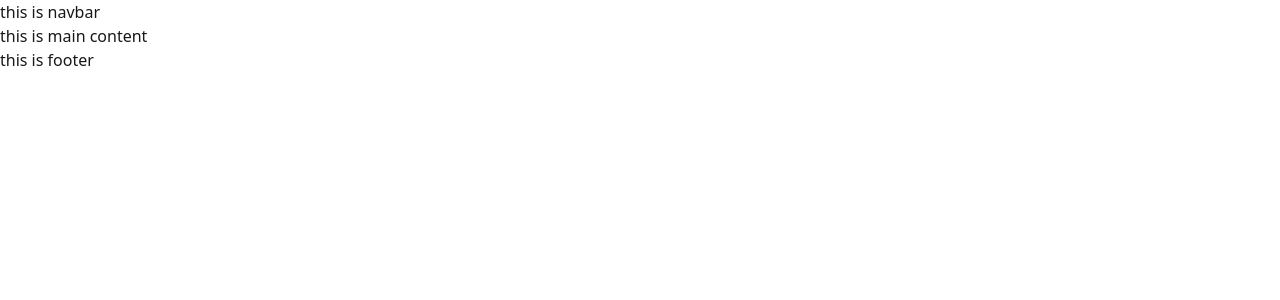
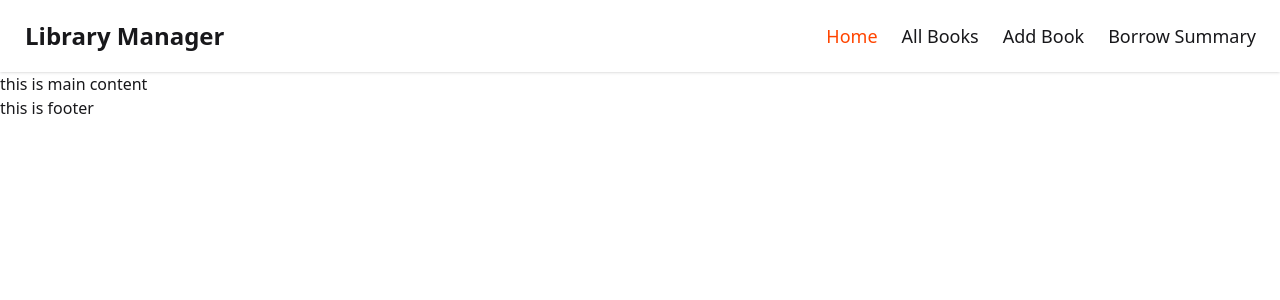
Before and after one commit to safin33221/Library-Mangement-System-Client-Side, a React (Vite) app: page / in a window 1280 px wide. Shown: the top 300 px of the page. Built offline with nearby package versions, Linux system fonts and the light colour scheme.

Commit message:
Completed navbar

```diff
--- /dev/null
+++ b/src/Components/Common/Navbar.tsx
@@ -0,0 +1,40 @@
+import { NavLink } from "react-router";
+
+
+const Navbar = () => {
+    const links = <>
+        <li><NavLink to={`/`}>Home</NavLink></li>
+        <li><NavLink to={`/All Books`}>All Books</NavLink></li>
+        <li><NavLink to={`/add-book`}>Add Book</NavLink></li>
+        <li><NavLink to={`/borrow-summary`}>Borrow Summary</NavLink></li>
+    </>
+    return (
+        <div className="navbar bg-base-100 shadow-sm">
+            <div className="navbar-start">
+                <div className="dropdown">
+                    <div tabIndex={0} role="button" className="btn btn-ghost lg:hidden">
+                        <svg xmlns="http://www.w3.org/2000/svg" className="h-5 w-5" fill="none" viewBox="0 0 24 24" stroke="currentColor"> <path strokeLinecap="round" strokeLinejoin="round" strokeWidth="2" d="M4 6h16M4 12h8m-8 6h16" /> </svg>
+                    </div>
+                    <ul
+                        tabIndex={0}
+                        className="menu menu-md  dropdown-content bg-base-100 rounded-box z-1 mt-3 w-52 p-2 shadow">
+                        {links}
+                    </ul>
+                </div>
+                <a className="btn btn-ghost text-2xl">Library Manager</a>
+            </div>
+            <div className="navbar-end hidden lg:flex">
+                <ul className="menu text-lg menu-horizontal px-1">
+                    {
+                        links
+                    }
+                </ul>
+            </div>
+            {/* <div className="navbar-end">
+                <a className="btn">Button</a>
+            </div> */}
+        </div>
+    );
+};
+
+export default Navbar;
--- a/src/Layouts/MainLayout.tsx
+++ b/src/Layouts/MainLayout.tsx
@@ -1,10 +1,11 @@
+import Navbar from "../Components/Common/Navbar";
 
 
 const MainLayout = () => {
     return (
         <div>
             <nav>
-                <h1>this is navbar</h1>
+                <Navbar />
             </nav>
             <main>
                 <h1>this is main content</h1>
--- a/src/index.css
+++ b/src/index.css
@@ -1,2 +1,10 @@
 @import "tailwindcss";
-@plugin "daisyui";
+
+@plugin "daisyui" {
+
+  themes: light --default;
+}
+
+a.active{
+  color: orangered;
+}
```
